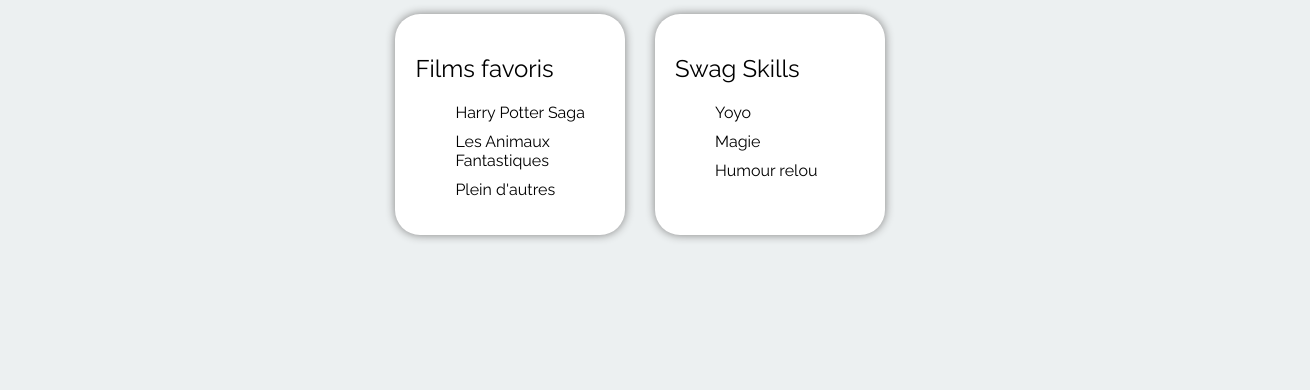
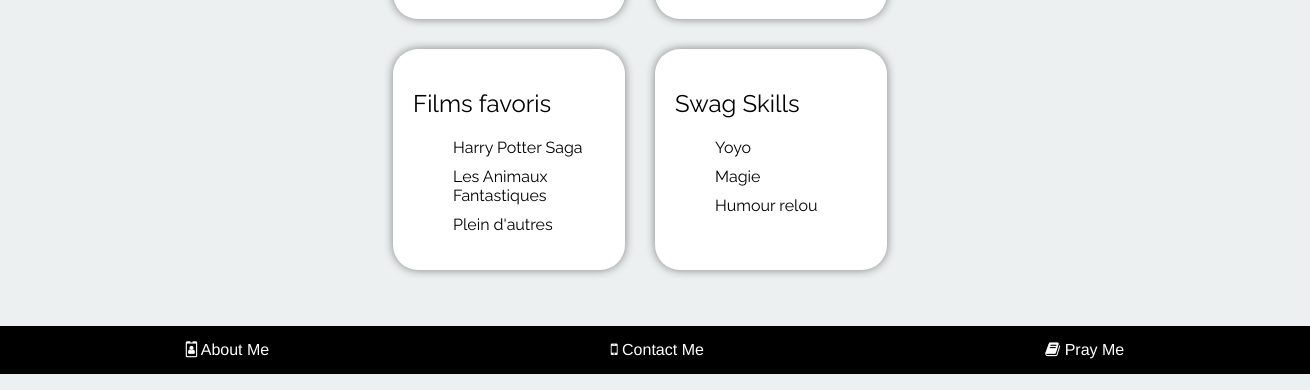
Before and after one commit to MendyDihars/profile, a plain HTML site: page index.html in a window 1280 px wide. Shown: the part 694-1084 px from the top of the page, 1310 px wide, since content can reach past the window. Before the commit the page ends 979 px from the top, so only its background shows below. Drawn offline with Linux system fonts and the light colour scheme.

Commit message:
Ajout de la barre de contact en bas

```diff
--- a/index.html
+++ b/index.html
@@ -1,7 +1,7 @@
 <html>
   <head>
     <meta charset="utf-8">
-    <title>Basic info</title>
+    <title>3615 Mendy</title>
 
     <!-- Google fonts -->
     <link rel="stylesheet" href="https://fonts.googleapis.com/css?family=Open+Sans:400,300,700|Montserrat:400,700">
@@ -19,6 +19,7 @@
       <h1>Mendy Dihars</h1>
       <img src="moi.jpeg" alt="Mendy Dihars Picture">
       <p id="text-center">
+        <h3>Alumni @Le Wagon</h3>
         Bien le bonjour user ! Je suis Mendy, j'ai 22 ans et j'aime les sushis et bien d'autres choses dont toi, gentil être de la nature. PEACE LOVE AND KISS.
       </p>
     </div>
@@ -96,5 +97,29 @@
           </ul>
       </div>
     </div>
+
+    <div>
+      <ul id="nav">
+        <li>
+          <a class="btn-nav btn-red" href="#">
+            <i class="fa fa-id-badge" aria-hidden="true"></i>
+             About Me
+          </a>
+        </li>
+        <li>
+          <a class="btn-nav btn-red" href="#">
+            <i class="fa fa-mobile" aria-hidden="true"></i>
+             Contact Me
+          </a>
+        </li>
+        <li>
+          <a class="btn-nav btn-red" href="#">
+            <i class="fa fa-book" aria-hidden="true"></i>
+             Pray Me
+          </a>
+        </li>
+      </ul>
+    </div>
   </body>
+
 </html>
--- a/style.css
+++ b/style.css
@@ -2,6 +2,8 @@ body {
   background-color: #ecf0f1;
   text-align:center;
   font-family: Helvetica, sans-serif;
+  margin:0px;
+  padding:0px;
 }
 
 img {
@@ -66,6 +68,19 @@ td {
   padding:20px;
   margin:15px;
 }
+.fixed {
+  position:fixed;
+}
+.btn-nav{
+  padding:10px;
+  color:white;
+  border-radius: 30px;
+  display: inline;
+  text-decoration:none;
+}
+.btn-red:hover {
+  background: #9e0303;
+}
 #text-center {
   text-align:center;
 }
@@ -78,4 +93,12 @@ td {
   text-shadow: none;
   color:black;
 }
+#nav {
+  width:100%;
+  /*height:50px;*/
+  background-color:black;
+  display: flex;
+  justify-content: space-around;
+  padding:15px;
+}
 /* Here goes your CSS */
```
